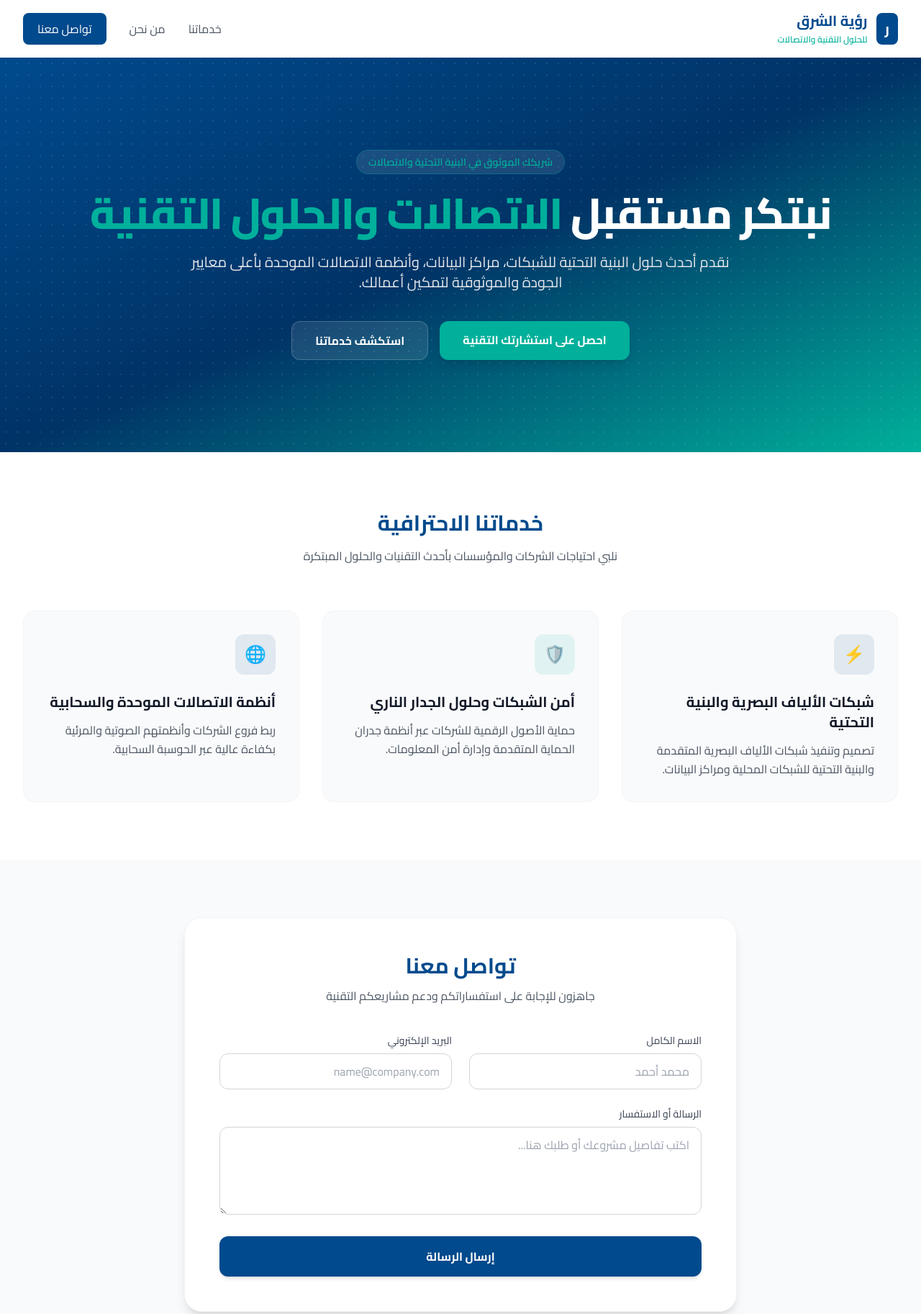
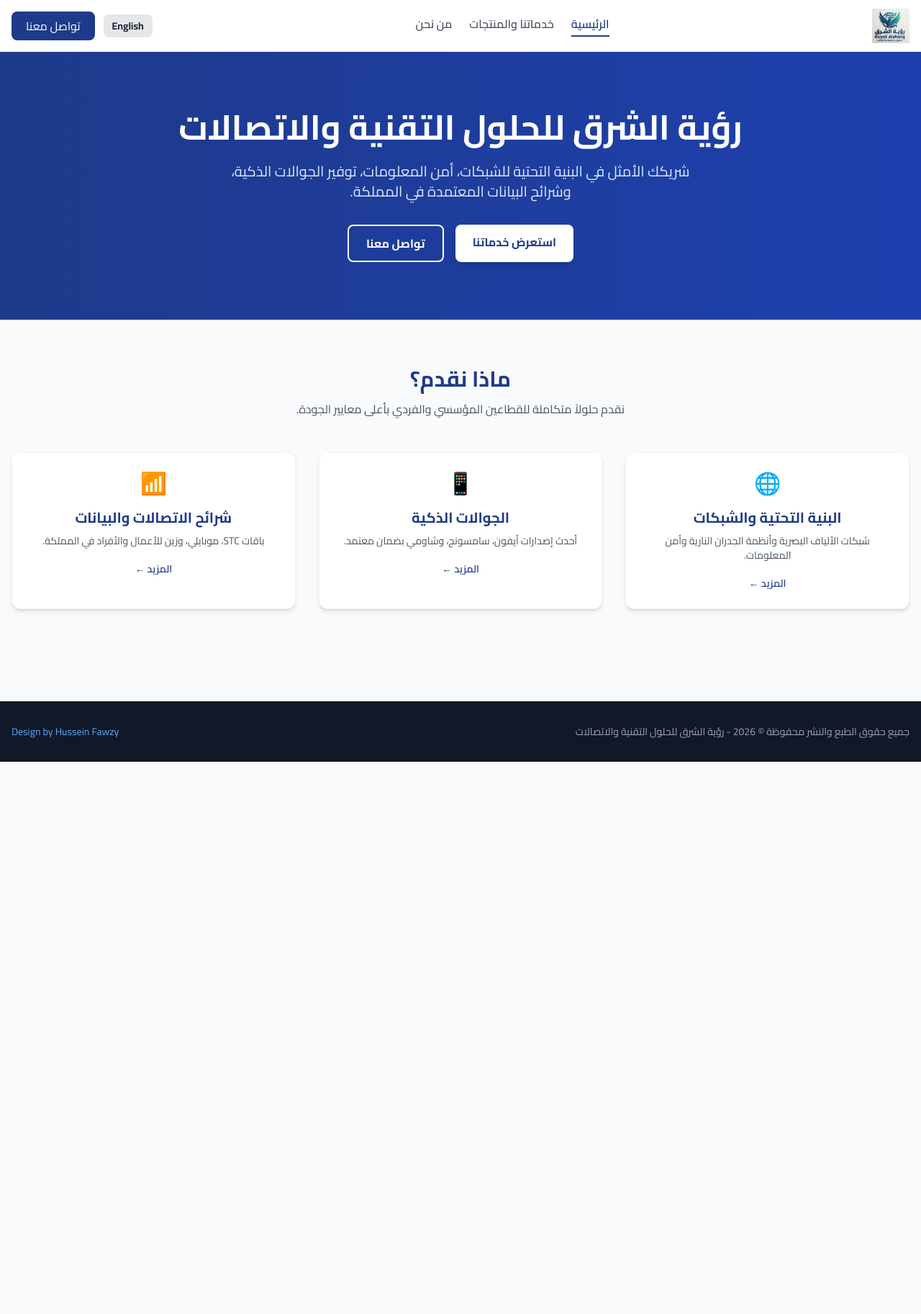
Before and after one commit to ruyatalsharq-spec/ruyat-alsharq-website, a plain HTML site: page index.html in a window 1280 px wide. Shown: the top 1825 px of the page at 72% size. After the commit the page ends 1058 px from the top, so only its background shows below. Drawn offline with nearby package versions, Linux system fonts and the light colour scheme.

Commit message:
Update index.html

```diff
--- a/index.html
+++ b/index.html
@@ -1,151 +1,166 @@
 <!DOCTYPE html>
-<html lang="ar" dir="rtl">
+<html lang="ar" dir="rtl" id="html-root">
 <head>
     <meta charset="UTF-8">
     <meta name="viewport" content="width=device-width, initial-scale=1.0">
-    <title>رؤية الشرق | للحلول التقنية والاتصالات</title>
+    <title id="page-title">رؤية الشرق - للحلول التقنية والاتصالات</title>
     <!-- Tailwind CSS CDN -->
     <script src="https://cdn.tailwindcss.com"></script>
-    <script>
-        tailwind.config = {
-            theme: {
-                extend: {
-                    colors: {
-                        primary: '#004a8d',
-                        secondary: '#00b09b',
-                    }
-                }
-            }
-        }
-    </script>
-    <!-- Google Fonts -->
-    <link href="https://fonts.googleapis.com/css2?family=Cairo:wght@400;600;700;800&display=swap" rel="stylesheet">
+    <link href="https://fonts.googleapis.com/css2?family=Cairo:wght@400;600;700&display=swap" rel="stylesheet">
     <style>
         body { font-family: 'Cairo', sans-serif; }
     </style>
 </head>
-<body class="bg-gray-50 text-gray-800 antialiased">
+<body class="bg-gray-50 text-gray-800">
 
     <!-- Header / Navbar -->
     <header class="bg-white shadow-sm sticky top-0 z-50">
-        <div class="max-w-7xl mx-auto px-4 sm:px-6 lg:px-8 h-20 flex items-center justify-between">
+        <div class="max-w-7xl mx-auto px-4 py-3 flex justify-between items-center">
+
+            <!-- Logo Section -->
             <div class="flex items-center space-x-3 space-x-reverse">
-                <div class="bg-primary text-white font-bold text-xl px-3 py-2 rounded-lg">ر</div>
-                <div>
-                    <span class="text-xl font-bold text-primary block leading-tight">رؤية الشرق</span>
-                    <span class="text-xs text-secondary font-semibold">للحلول التقنية والاتصالات</span>
-                </div>
+                <a href="index.html" class="flex items-center">
+                    <img src="logo.png" alt="رؤية الشرق" class="h-10 md:h-12 w-auto object-contain">
+                </a>
             </div>
-            <nav class="hidden md:flex items-center space-x-8 space-x-reverse">
-                <a href="#services" class="text-gray-600 hover:text-primary font-medium transition">خدماتنا</a>
-                <a href="#about" class="text-gray-600 hover:text-primary font-medium transition">من نحن</a>
-                <a href="#contact" class="bg-primary text-white px-5 py-2.5 rounded-lg font-medium hover:bg-opacity-90 transition shadow-sm">تواصل معنا</a>
+
+            <!-- Navigation Links -->
+            <nav class="hidden md:flex space-x-6 space-x-reverse font-semibold">
+                <a href="index.html" class="text-blue-900 border-b-2 border-blue-900 pb-1" data-i18n="nav_home">الرئيسية</a>
+                <a href="services.html" class="text-gray-600 hover:text-blue-900 transition" data-i18n="nav_services">خدماتنا والمنتجات</a>
+                <a href="about.html" class="text-gray-600 hover:text-blue-900 transition" data-i18n="nav_about">من نحن</a>
             </nav>
+
+            <!-- Actions (Language Switcher & Contact Button) -->
+            <div class="flex items-center space-x-3 space-x-reverse">
+                <!-- Language Switcher Button -->
+                <button onclick="toggleLanguage()" id="lang-btn" class="bg-gray-200 text-gray-800 px-3 py-1.5 rounded-lg text-sm font-bold hover:bg-gray-300 transition">
+                    English
+                </button>
+                <a href="contact.html" class="bg-blue-900 text-white px-5 py-2 rounded-lg font-medium hover:bg-blue-800 transition" data-i18n="nav_contact">تواصل معنا</a>
+            </div>
         </div>
     </header>
 
     <!-- Hero Section -->
-    <section class="relative bg-gradient-to-br from-primary via-[#003366] to-secondary text-white py-24 lg:py-32 overflow-hidden">
-        <div class="absolute inset-0 opacity-10 bg-[radial-gradient(#ffffff_1px,transparent_1px)] [background-size:16px_16px]"></div>
-        <div class="max-w-7xl mx-auto px-4 sm:px-6 lg:px-8 relative z-10 text-center">
-            <span class="inline-block bg-white/10 text-secondary border border-secondary/30 px-4 py-1.5 rounded-full text-sm font-semibold mb-6">
-                شريكك الموثوق في البنية التحتية والاتصالات
-            </span>
-            <h1 class="text-4xl sm:text-5xl lg:text-6xl font-extrabold tracking-tight mb-6">
-                نبتكر مستقبل <span class="text-secondary">الاتصالات والحلول التقنية</span>
-            </h1>
-            <p class="text-lg sm:text-xl text-gray-200 max-w-3xl mx-auto mb-10 leading-relaxed">
-                نقدم أحدث حلول البنية التحتية للشبكات، مراكز البيانات، وأنظمة الاتصالات الموحدة بأعلى معايير الجودة والموثوقية لتمكين أعمالك.
-            </p>
-            <div class="flex flex-col sm:flex-row justify-center gap-4">
-                <a href="#contact" class="bg-secondary text-white px-8 py-3.5 rounded-xl font-bold hover:bg-opacity-90 transition shadow-lg">
-                    احصل على استشارتك التقنية
-                </a>
-                <a href="#services" class="bg-white/10 border border-white/20 text-white px-8 py-3.5 rounded-xl font-bold hover:bg-white/20 transition">
-                    استكشف خدماتنا
-                </a>
+    <section class="bg-gradient-to-r from-blue-900 to-blue-800 text-white py-20">
+        <div class="max-w-7xl mx-auto px-4 text-center">
+            <h1 class="text-4xl md:text-5xl font-bold mb-6" data-i18n="hero_title">رؤية الشرق للحلول التقنية والاتصالات</h1>
+            <p class="text-lg md:text-xl text-blue-100 max-w-2xl mx-auto mb-8" data-i18n="hero_desc">شريكك الأمثل في البنية التحتية للشبكات، أمن المعلومات، توفير الجوالات الذكية، وشرائح البيانات المعتمدة في المملكة.</p>
+            <div class="flex justify-center space-x-4 space-x-reverse">
+                <a href="services.html" class="bg-white text-blue-900 px-6 py-3 rounded-lg font-bold hover:bg-blue-50 transition shadow-lg" data-i18n="hero_btn_services">استعرض خدماتنا</a>
+                <a href="contact.html" class="border-2 border-white text-white px-6 py-3 rounded-lg font-bold hover:bg-white hover:text-blue-900 transition" data-i18n="hero_btn_contact">تواصل معنا</a>
             </div>
         </div>
     </section>
 
-    <!-- Services Section -->
-    <section id="services" class="py-20 bg-white">
-        <div class="max-w-7xl mx-auto px-4 sm:px-6 lg:px-8">
-            <div class="text-center max-w-2xl mx-auto mb-16">
-                <h2 class="text-3xl font-bold text-primary mb-4">خدماتنا الاحترافية</h2>
-                <p class="text-gray-600">نلبي احتياجات الشركات والمؤسسات بأحدث التقنيات والحلول المبتكرة</p>
+    <!-- Quick Services Preview -->
+    <main class="max-w-7xl mx-auto px-4 py-16">
+        <div class="text-center mb-12">
+            <h2 class="text-3xl font-bold text-blue-900 mb-3" data-i18n="sec_title">ماذا نقدم؟</h2>
+            <p class="text-gray-600" data-i18n="sec_desc">نقدم حلولاً متكاملة للقطاعين المؤسسي والفردي بأعلى معايير الجودة.</p>
+        </div>
+
+        <div class="grid grid-cols-1 md:grid-cols-3 gap-8">
+            <div class="bg-white p-6 rounded-xl shadow-md border border-gray-100 text-center">
+                <div class="text-blue-900 text-3xl mb-4 font-bold">🌐</div>
+                <h3 class="text-xl font-bold text-blue-900 mb-2" data-i18n="card1_title">البنية التحتية والشبكات</h3>
+                <p class="text-gray-600 text-sm mb-4" data-i18n="card1_desc">شبكات الألياف البصرية وأنظمة الجدران النارية وأمن المعلومات.</p>
+                <a href="services.html" class="text-blue-900 font-semibold text-sm hover:underline" data-i18n="read_more">المزيد ←</a>
             </div>
-            <div class="grid grid-cols-1 md:grid-cols-3 gap-8">
-                <!-- Service 1 -->
-                <div class="bg-gray-50 border border-gray-100 p-8 rounded-2xl hover:shadow-xl transition duration-300">
-                    <div class="w-14 h-14 bg-primary/10 text-primary rounded-xl flex items-center justify-center text-2xl font-bold mb-6">⚡</div>
-                    <h3 class="text-xl font-bold text-gray-900 mb-3">شبكات الألياف البصرية والبنية التحتية</h3>
-                    <p class="text-gray-600 leading-relaxed">تصميم وتنفيذ شبكات الألياف البصرية المتقدمة والبنية التحتية للشبكات المحلية ومراكز البيانات.</p>
-                </div>
-                <!-- Service 2 -->
-                <div class="bg-gray-50 border border-gray-100 p-8 rounded-2xl hover:shadow-xl transition duration-300">
-                    <div class="w-14 h-14 bg-secondary/10 text-secondary rounded-xl flex items-center justify-center text-2xl font-bold mb-6">🛡️</div>
-                    <h3 class="text-xl font-bold text-gray-900 mb-3">أمن الشبكات وحلول الجدار الناري</h3>
-                    <p class="text-gray-600 leading-relaxed">حماية الأصول الرقمية للشركات عبر أنظمة جدران الحماية المتقدمة وإدارة أمن المعلومات.</p>
-                </div>
-                <!-- Service 3 -->
-                <div class="bg-gray-50 border border-gray-100 p-8 rounded-2xl hover:shadow-xl transition duration-300">
-                    <div class="w-14 h-14 bg-primary/10 text-primary rounded-xl flex items-center justify-center text-2xl font-bold mb-6">🌐</div>
-                    <h3 class="text-xl font-bold text-gray-900 mb-3">أنظمة الاتصالات الموحدة والسحابية</h3>
-                    <p class="text-gray-600 leading-relaxed">ربط فروع الشركات وأنظمتهم الصوتية والمرئية بكفاءة عالية عبر الحوسبة السحابية.</p>
-                </div>
+
+            <div class="bg-white p-6 rounded-xl shadow-md border border-gray-100 text-center">
+                <div class="text-blue-900 text-3xl mb-4 font-bold">📱</div>
+                <h3 class="text-xl font-bold text-blue-900 mb-2" data-i18n="card2_title">الجوالات الذكية</h3>
+                <p class="text-gray-600 text-sm mb-4" data-i18n="card2_desc">أحدث إصدارات أيفون، سامسونج، وشاومي بضمان معتمد.</p>
+                <a href="services.html" class="text-blue-900 font-semibold text-sm hover:underline" data-i18n="read_more">المزيد ←</a>
+            </div>
+
+            <div class="bg-white p-6 rounded-xl shadow-md border border-gray-100 text-center">
+                <div class="text-blue-900 text-3xl mb-4 font-bold">📶</div>
+                <h3 class="text-xl font-bold text-blue-900 mb-2" data-i18n="card3_title">شرائح الاتصالات والبيانات</h3>
+                <p class="text-gray-600 text-sm mb-4" data-i18n="card3_desc">باقات STC، موبايلي، وزين للأعمال والأفراد في المملكة.</p>
+                <a href="services.html" class="text-blue-900 font-semibold text-sm hover:underline" data-i18n="read_more">المزيد ←</a>
             </div>
         </div>
-    </section>
-
-    <!-- Contact Section -->
-    <section id="contact" class="py-20 bg-gray-50">
-        <div class="max-w-7xl mx-auto px-4 sm:px-6 lg:px-8">
-            <div class="max-w-3xl mx-auto bg-white rounded-3xl shadow-lg border border-gray-100 p-8 sm:p-12">
-                <div class="text-center mb-10">
-                    <h2 class="text-3xl font-bold text-primary mb-3">تواصل معنا</h2>
-                    <p class="text-gray-600">جاهزون للإجابة على استفساراتكم ودعم مشاريعكم التقنية</p>
-                </div>
-
-                <!-- Web3Forms Form -->
-                <form action="https://api.web3forms.com/submit" method="POST" class="space-y-6">
-                    <!-- Access Key -->
-                    <input type="hidden" name="access_key" value="19a0bb29-8e77-457c-bbfc-6f2bd8aa5aee">
-
-                    <div class="grid grid-cols-1 sm:grid-cols-2 gap-6">
-                        <div>
-                            <label class="block text-sm font-medium text-gray-700 mb-2">الاسم الكامل</label>
-                            <input type="text" name="name" required class="w-full px-4 py-3 rounded-xl border border-gray-300 focus:ring-2 focus:ring-primary focus:border-transparent outline-none transition" placeholder="محمد أحمد">
-                        </div>
-                        <div>
-                            <label class="block text-sm font-medium text-gray-700 mb-2">البريد الإلكتروني</label>
-                            <input type="email" name="email" required class="w-full px-4 py-3 rounded-xl border border-gray-300 focus:ring-2 focus:ring-primary focus:border-transparent outline-none transition" placeholder="name@company.com">
-                        </div>
-                    </div>
-                    <div>
-                        <label class="block text-sm font-medium text-gray-700 mb-2">الرسالة أو الاستفسار</label>
-                        <textarea name="message" rows="4" required class="w-full px-4 py-3 rounded-xl border border-gray-300 focus:ring-2 focus:ring-primary focus:border-transparent outline-none transition" placeholder="اكتب تفاصيل مشروعك أو طلبك هنا..."></textarea>
-                    </div>
-                    <button type="submit" class="w-full bg-primary text-white font-bold py-4 rounded-xl hover:bg-opacity-90 transition shadow-md">
-                        إرسال الرسالة
-                    </button>
-                </form>
-            </div>
-        </div>
-    </section>
+    </main>
 
     <!-- Footer -->
-    <footer class="bg-primary text-white py-12">
-        <div class="max-w-7xl mx-auto px-4 sm:px-6 lg:px-8 flex flex-col sm:flex-row items-center justify-between gap-6 text-center sm:text-right">
-            <div>
-                <span class="text-lg font-bold block">رؤية الشرق (Ruyat Alsharq)</span>
-                <p class="text-sm text-gray-300 mt-1">جميع الحقوق محفوظة © 2026</p>
-            </div>
-            <div class="text-sm text-gray-300">
-                البريد الإلكتروني: <a href="mailto:info@ruyatalsharq.com" class="text-secondary underline">info@ruyatalsharq.com</a>
-            </div>
+    <footer class="bg-gray-900 text-white py-8 mt-16">
+        <div class="max-w-7xl mx-auto px-4 flex flex-col md:flex-row justify-between items-center">
+            <p class="text-sm text-gray-400" data-i18n="footer_rights">جميع حقوق الطبع والنشر محفوظة © 2026 - رؤية الشرق للحلول التقنية والاتصالات</p>
+            <p class="text-sm text-blue-400 mt-4 md:mt-0 font-medium">Design by Hussein Fawzy</p>
         </div>
     </footer>
 
+    <!-- JavaScript for Language Switcher -->
+    <script>
+        const translations = {
+            ar: {
+                page_title: "رؤية الشرق - للحلول التقنية والاتصالات",
+                nav_home: "الرئيسية",
+                nav_services: "خدماتنا والمنتجات",
+                nav_about: "من نحن",
+                nav_contact: "تواصل معنا",
+                hero_title: "رؤية الشرق للحلول التقنية والاتصالات",
+                hero_desc: "شريكك الأمثل في البنية التحتية للشبكات، أمن المعلومات، توفير الجوالات الذكية، وشرائح البيانات المعتمدة في المملكة.",
+                hero_btn_services: "استعرض خدماتنا",
+                hero_btn_contact: "تواصل معنا",
+                sec_title: "ماذا نقدم؟",
+                sec_desc: "نقدم حلولاً متكاملة للقطاعين المؤسسي والفردي بأعلى معايير الجودة.",
+                card1_title: "البنية التحتية والشبكات",
+                card1_desc: "شبكات الألياف البصرية وأنظمة الجدران النارية وأمن المعلومات.",
+                card2_title: "الجوالات الذكية",
+                card2_desc: "أحدث إصدارات أيفون، سامسونج، وشاومي بضمان معتمد.",
+                card3_title: "شرائح الاتصالات والبيانات",
+                card3_desc: "باقات STC، موبايلي، وزين للأعمال والأفراد في المملكة.",
+                read_more: "المزيد ←",
+                footer_rights: "جميع حقوق الطبع والنشر محفوظة © 2026 - رؤية الشرق للحلول التقنية والاتصالات"
+            },
+            en: {
+                page_title: "Ruyat Alsharq - Technical & Telecommunication Solutions",
+                nav_home: "Home",
+                nav_services: "Services & Products",
+                nav_about: "About Us",
+                nav_contact: "Contact Us",
+                hero_title: "Ruyat Alsharq Technical & Telecom Solutions",
+                hero_desc: "Your ideal partner in network infrastructure, information security, smart mobile devices, and certified data SIM cards in KSA.",
+                hero_btn_services: "Explore Services",
+                hero_btn_contact: "Contact Us",
+                sec_title: "What We Offer",
+                sec_desc: "We provide integrated solutions for both corporate and individual sectors with the highest quality standards.",
+                card1_title: "Infrastructure & Networks",
+                card1_desc: "Fiber optic networks, firewall systems, and information security.",
+                card2_title: "Smart Mobile Devices",
+                card2_desc: "Latest iPhone, Samsung, and Xiaomi releases with certified warranty.",
+                card3_title: "Telecom & Data SIMs",
+                card3_desc: "STC, Mobily, and Zain business and individual packages in KSA.",
+                read_more: "Read More →",
+                footer_rights: "All Rights Reserved © 2026 - Ruyat Alsharq Technical & Telecommunication Solutions"
+            }
+        };
+
+        let currentLang = 'ar';
+
+        function toggleLanguage() {
+            currentLang = currentLang === 'ar' ? 'en' : 'ar';
+            const htmlRoot = document.getElementById('html-root');
+            const langBtn = document.getElementById('lang-btn');
+
+            htmlRoot.setAttribute('lang', currentLang);
+            htmlRoot.setAttribute('dir', currentLang === 'ar' ? 'rtl' : 'ltr');
+
+            langBtn.textContent = currentLang === 'ar' ? 'English' : 'العربية';
+
+            document.querySelectorAll('[data-i18n]').forEach(element => {
+                const key = element.getAttribute('data-i18n');
+                if (translations[currentLang][key]) {
+                    element.textContent = translations[currentLang][key];
+                }
+            });
+
+            document.title = translations[currentLang]['page_title'];
+        }
+    </script>
 </body>
 </html>
```
